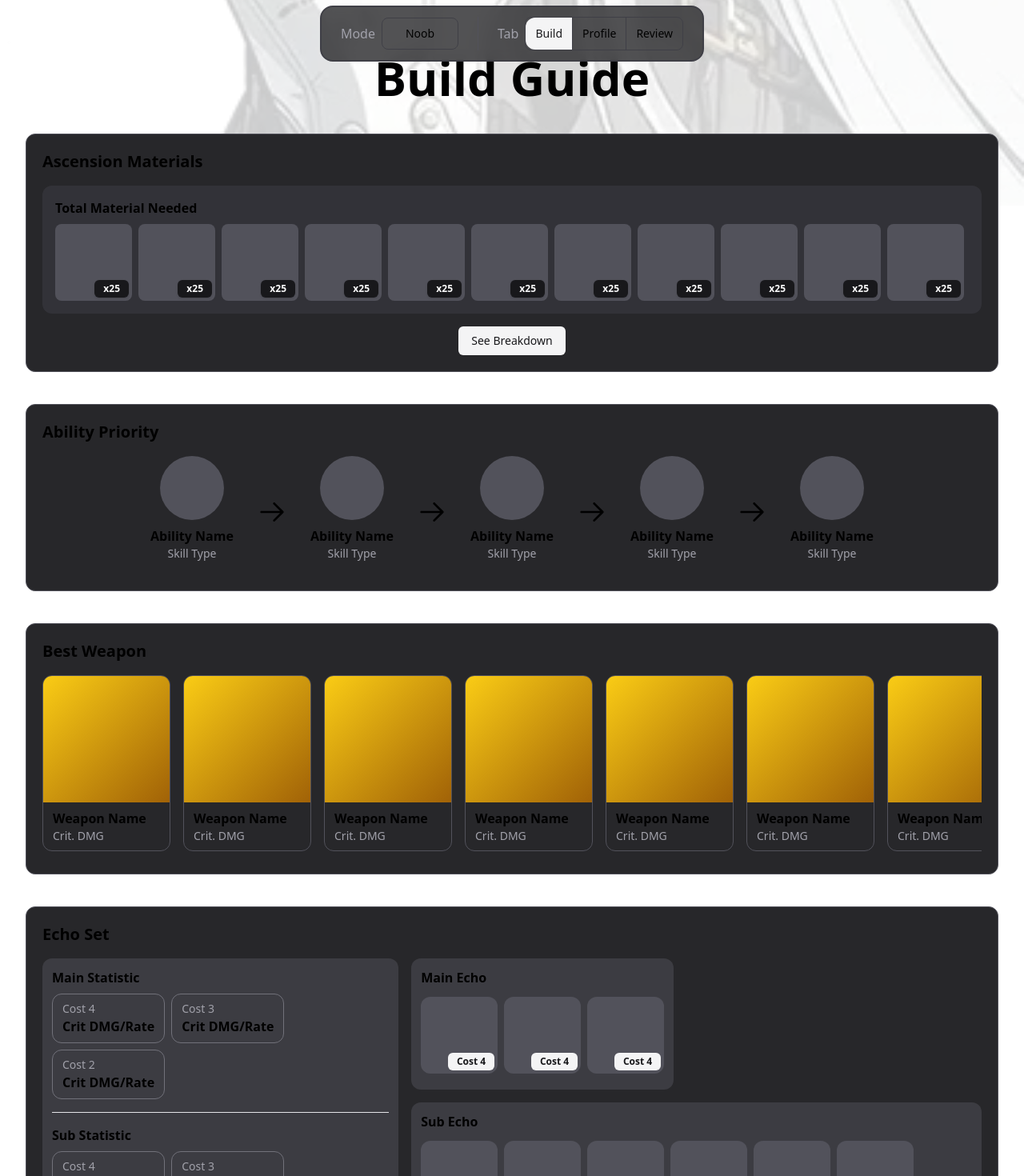
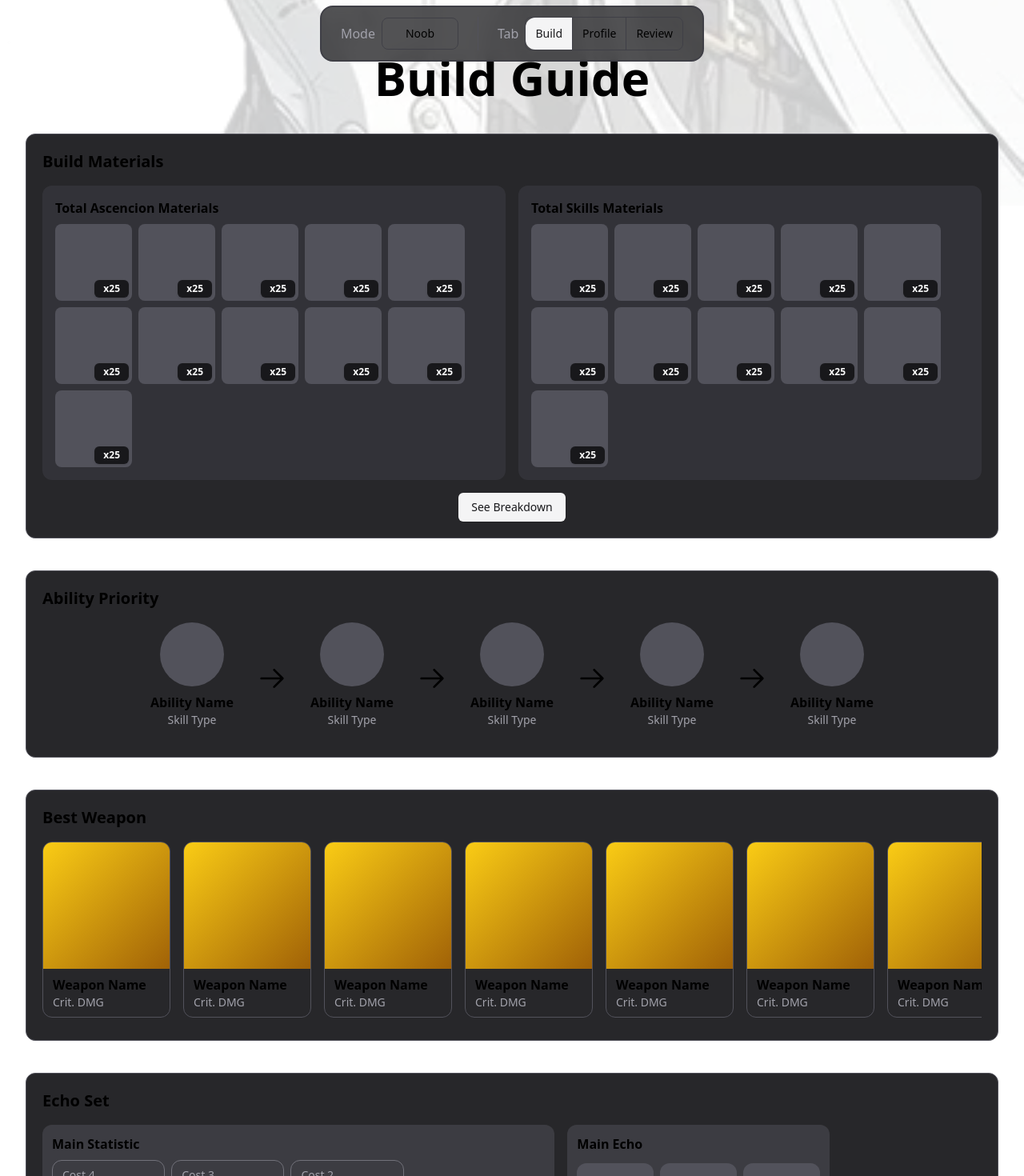
Before and after one commit to dovjay/wutheringcore, a Next.js app: page /characters/calcharo in a window 1280 px wide. Shown: the part 707-2177 px from the top of the page at 80% size. Built offline with nearby package versions, Linux system fonts and the light colour scheme; what tailwind-gradient-mask-image would draw is missing.

Commit message:
character overview improvement

```diff
--- a/src/app/characters/CharacterList.tsx
+++ b/src/app/characters/CharacterList.tsx
@@ -2,7 +2,7 @@ import Link from "next/link";
 import { Badge } from "~/components/ui/badge";
 import { cn } from "~/lib/utils";
 
-function CharacterCard() {
+export function CharacterCard() {
   return (
     <Link href="/characters/calcharo" passHref>
       <div className={cn(
--- a/src/app/characters/[name]/BuildGuide.tsx
+++ b/src/app/characters/[name]/BuildGuide.tsx
@@ -7,6 +7,7 @@ import { Button } from "~/components/ui/button";
 import { Separator } from "~/components/ui/separator";
 import { Table, TableBody, TableCaption, TableCell, TableHead, TableHeader, TableRow } from "~/components/ui/table";
 import { cn } from "~/lib/utils";
+import { CharacterCard } from "../CharacterList";
 
 function WeaponCard() {
   return (
@@ -76,17 +77,32 @@ export default function BuildGuide() {
       <h1 className="text-6xl font-bold text-center">Build Guide</h1>
 
       <div className="border border-zinc-600 bg-zinc-800 p-5 rounded-xl flex flex-col gap-4 overflow-x-auto">
-        <h2 className="text-xl font-bold">Ascension Materials</h2>
+        <h2 className="text-xl font-bold">Build Materials</h2>
 
+        <div className="flex gap-4">
           <div className="flex gap-4 p-4 bg-zinc-700/50 rounded-xl">
             <div className="flex flex-col gap-2">
-            <h3 className="font-bold">Total Material Needed</h3>
+              <h3 className="font-bold">Total Ascencion Materials</h3>
               <div className="flex gap-2 flex-wrap">
                 {
                   Array.from({ length: 11 }).map((material, i) => (
                     <MaterialCard total={25} key={i} />
                   ))
                 }
+              </div>
+            </div>
+          </div>
+
+          <div className="flex gap-4 p-4 bg-zinc-700/50 rounded-xl">
+            <div className="flex flex-col gap-2">
+              <h3 className="font-bold">Total Skills Materials</h3>
+              <div className="flex gap-2 flex-wrap">
+                {
+                  Array.from({ length: 11 }).map((material, i) => (
+                    <MaterialCard total={25} key={i} />
+                  ))
+                }
+              </div>
             </div>
           </div>
         </div>
@@ -180,14 +196,7 @@ export default function BuildGuide() {
             <div className="flex flex-col gap-2">
               <h3 className="font-bold">Sub Statistic</h3>
               <div className="flex flex-wrap gap-2">
-                {
-                  Array.from({ length: 3 }).map((_, i) => (
-                    <div className="px-3 py-2 border border-zinc-500 rounded-xl">
-                      <p className="text-sm text-zinc-400">Cost {4 - i}</p>
-                      <p className="font-bold">Crit DMG/Rate</p>
-                    </div>
-                  ))
-                }
+                {`Energy Regeneration (Until Breakpoint) >= CRIT RATE = CRIT DMG > ATK% > Flat ATK > Liberation DMG% > Basic DMG%`}
               </div>
             </div>
             <Separator />
@@ -230,6 +239,17 @@ export default function BuildGuide() {
         </div>
       </div>
 
+      <div className="border border-zinc-600 bg-zinc-800 p-5 rounded-xl flex flex-col gap-4">
+        <h2 className="text-xl font-bold">Synergies</h2>
+
+        <div className="flex gap-4 overflow-x-auto pb-2">
+          {
+            Array.from({ length: 4 }).map((_, i) => (
+              <CharacterCard key={i} />
+            ))
+          }
+        </div>
+      </div>
     </div>
   );
 }
--- a/src/app/characters/[name]/Review.tsx
+++ b/src/app/characters/[name]/Review.tsx
@@ -46,7 +46,7 @@ export default function Review() {
 
         <div className="mx-auto w-64 aspect-square rounded-full bg-zinc-300" />
 
-        <div className="flex flex-wrap gap-6">
+        <div className="flex flex-wrap gap-6 mx-auto">
           <div className="flex gap-2 items-center">
             <div className="w-4 h-4 bg-lime-400 rounded-full" />
             <div>Basic</div>
```
Lines whose indentation alone changed are shown as unchanged.
